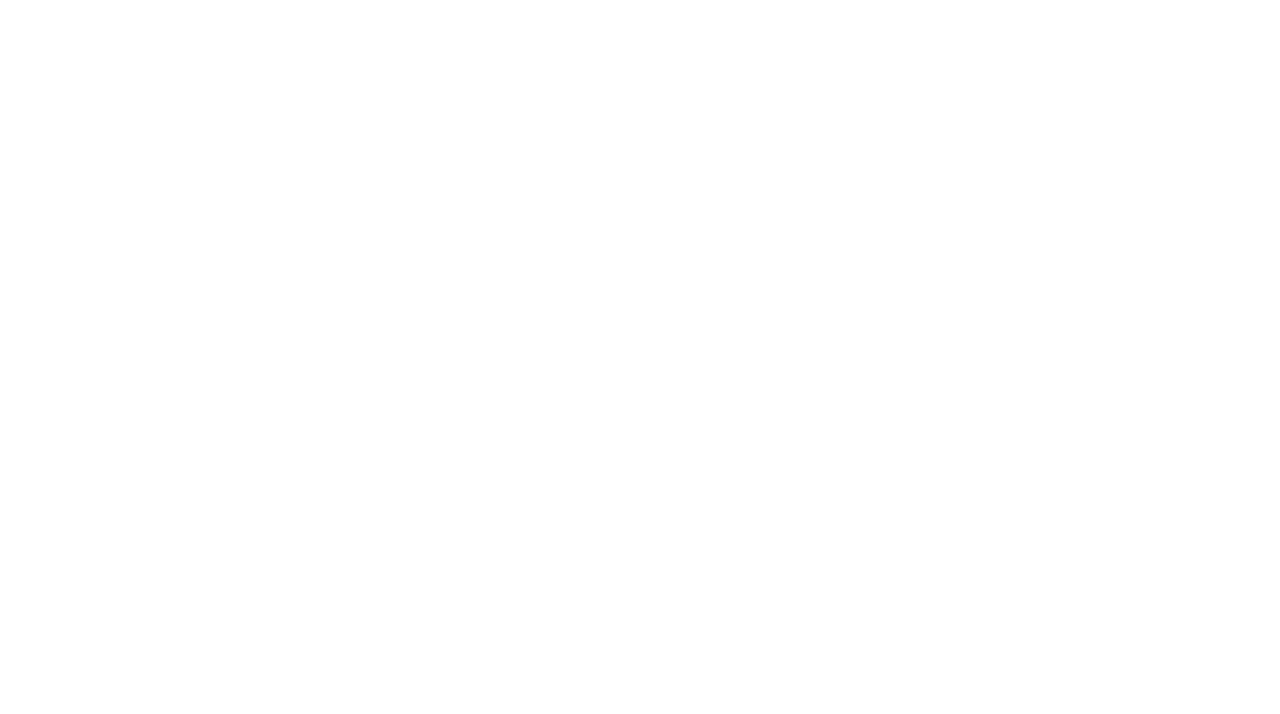
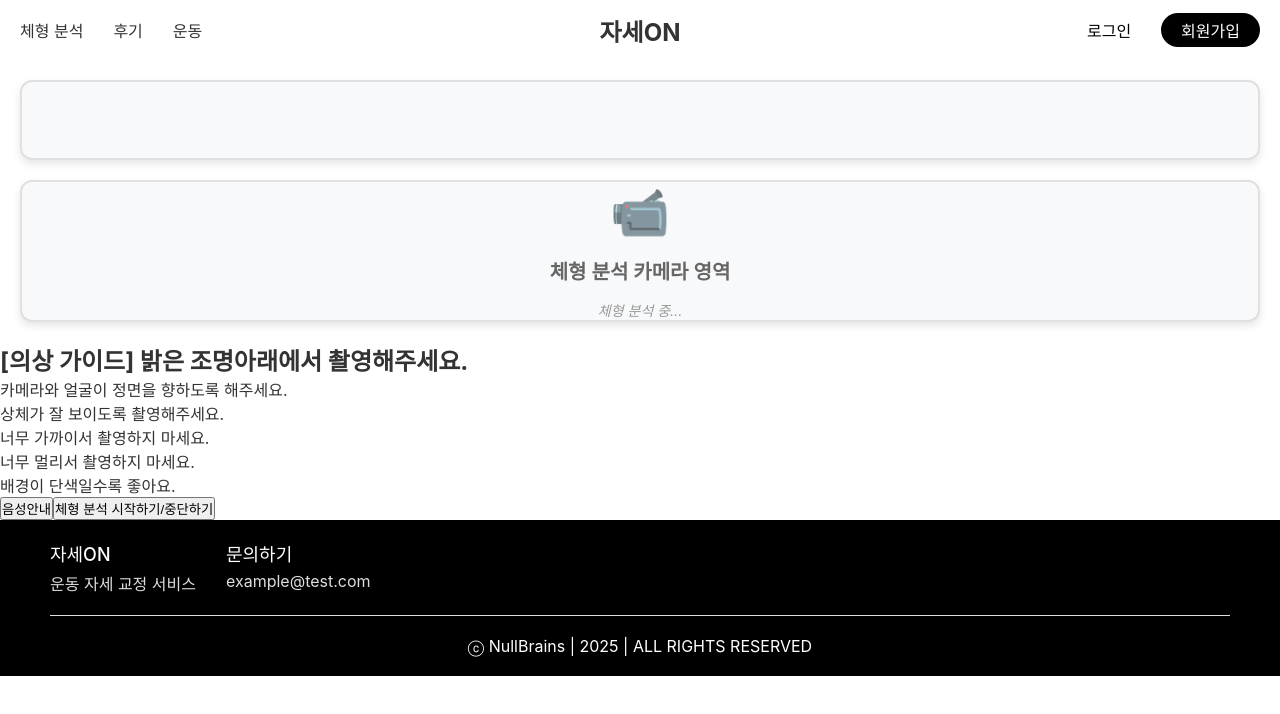
Before and after one commit to MinseouKim/Nullbrain, a React (Create React App) app in the folder typescript_01/: page /bodyAnalysis in a window 1280 px wide. Before the commit this address had no page. Shown: the top 714 px of the page. Built offline with nearby package versions, Linux system fonts and the light colour scheme.

Commit message:
체형분석페이지 제작 중

```diff
--- /dev/null
+++ b/typescript_01/src/components/BodyAnalysisCamera.tsx
@@ -0,0 +1,111 @@
+import React from 'react';
+import styled from 'styled-components';
+
+interface CameraSectionProps {
+  workoutData?: {
+    name: string;
+    reps: number;
+    sets: number;
+  } | null;
+}
+
+// Styled Components
+const CameraSectionContainer = styled.div`
+  width: 100%;
+  height: 100%;
+  display: flex;
+  flex-direction: column;
+  gap: 20px;
+  padding: 20px;
+  box-sizing: border-box;
+`;
+
+const FeedbackSection = styled.div`
+  display: flex;
+  align-items: center;
+  justify-content: center;
+  gap: 20px;
+  padding: 25px 30px;
+  background-color: #f8f9fa;
+  border-radius: 12px;
+  border: 2px solid #e0e0e0;
+  box-shadow: 0 4px 8px rgba(0, 0, 0, 0.1);
+  flex-shrink: 0;
+  min-height: 80px;
+`;
+
+const FeedbackMessage = styled.div`
+  color: #333;
+  font-size: 22px;
+  font-weight: 700;
+`;
+
+const CameraContainer = styled.div`
+  width: 100%;
+  flex: 1;
+  background-color: #f8f9fa;
+  border-radius: 12px;
+  border: 2px solid #e0e0e0;
+  display: flex;
+  align-items: center;
+  justify-content: center;
+  position: relative;
+  overflow: hidden;
+  box-shadow: 0 4px 8px rgba(0, 0, 0, 0.1);
+  min-height: 0;
+`;
+
+const CameraPlaceholder = styled.div`
+  display: flex;
+  flex-direction: column;
+  align-items: center;
+  justify-content: center;
+  gap: 15px;
+  color: #666;
+`;
+
+const CameraIcon = styled.div`
+  font-size: 48px;
+  opacity: 0.7;
+`;
+
+const CameraText = styled.div`
+  font-size: 20px;
+  font-weight: 600;
+  color: #666;
+`;
+
+const CameraSubtitle = styled.div`
+  font-size: 14px;
+  color: #999;
+  font-style: italic;
+`;
+
+const CameraSection: React.FC<CameraSectionProps> = ({ workoutData }) => {
+  const getFeedbackMessage = () => {
+    if (!workoutData) {
+      return "";
+    }
+    return `${workoutData.name} ${workoutData.reps}회 × ${workoutData.sets}세트를 시작하겠습니다!`;
+  };
+
+  return (
+    <CameraSectionContainer>
+      {/* 피드백 섹션 */}
+      <FeedbackSection>
+        <FeedbackMessage>{getFeedbackMessage()}</FeedbackMessage>
+      </FeedbackSection>
+
+      {/* 카메라 영역 */}
+      <CameraContainer>
+        <CameraPlaceholder>
+          <CameraIcon>📹</CameraIcon>
+          <CameraText> 체형 분석 카메라 영역</CameraText>
+          <CameraSubtitle>체형 분석 중...</CameraSubtitle>
+        </CameraPlaceholder>
+      </CameraContainer>
+    </CameraSectionContainer>
+  );
+};
+
+export default CameraSection;
--- a/typescript_01/src/pages/BodyAnalysis.tsx
+++ b/typescript_01/src/pages/BodyAnalysis.tsx
@@ -0,0 +1,30 @@
+import React from "react";
+import Header from "../components/Header";
+import Footer from "../components/Footer";
+import BodyAnalysisCamera from "../components/BodyAnalysisCamera";
+
+const BodyAnalysis = () => {
+  return (
+    <div>
+      <Header />
+
+      <BodyAnalysisCamera />
+
+      <h2>[의상 가이드] 밝은 조명아래에서 촬영해주세요.</h2>
+      <ul>
+        <li> 카메라와 얼굴이 정면을 향하도록 해주세요. </li>
+        <li> 상체가 잘 보이도록 촬영해주세요. </li>
+        <li> 너무 가까이서 촬영하지 마세요. </li>
+        <li> 너무 멀리서 촬영하지 마세요. </li>
+        <li> 배경이 단색일수록 좋아요. </li>
+      </ul>
+
+      <button>음성안내</button>
+      <button>체형 분석 시작하기/중단하기</button>
+
+      <Footer />
+    </div>
+  );
+};
+
+export default BodyAnalysis;
--- a/typescript_01/src/routers/Routers.tsx
+++ b/typescript_01/src/routers/Routers.tsx
@@ -5,6 +5,7 @@ const MainPage = lazy(() => import("../pages/MainPage"));
 const ExerciseItems = lazy(() => import("../pages/ExerciseItems"));
 const Camera = lazy(() => import("../cameraPage/Camera"));
 const BodyTypeResult = lazy(() => import("../pages/BodyTypeResult"));
+const BodyAnalysis = lazy(() => import("../pages/BodyAnalysis"));
 
 const Routers = (props: any) => {
     return (
@@ -15,6 +16,7 @@ const Routers = (props: any) => {
                 <Route path='exercise' element={<ExerciseItems {...props} />} />
                 <Route path='camera' element={<Camera {...props} />} />
                 <Route path='bodyTypeResult' element={<BodyTypeResult {...props} />} />
+                <Route path='bodyAnalysis' element={<BodyAnalysis {...props} />} />
             </Routes>
         </Suspense>
     )
```
